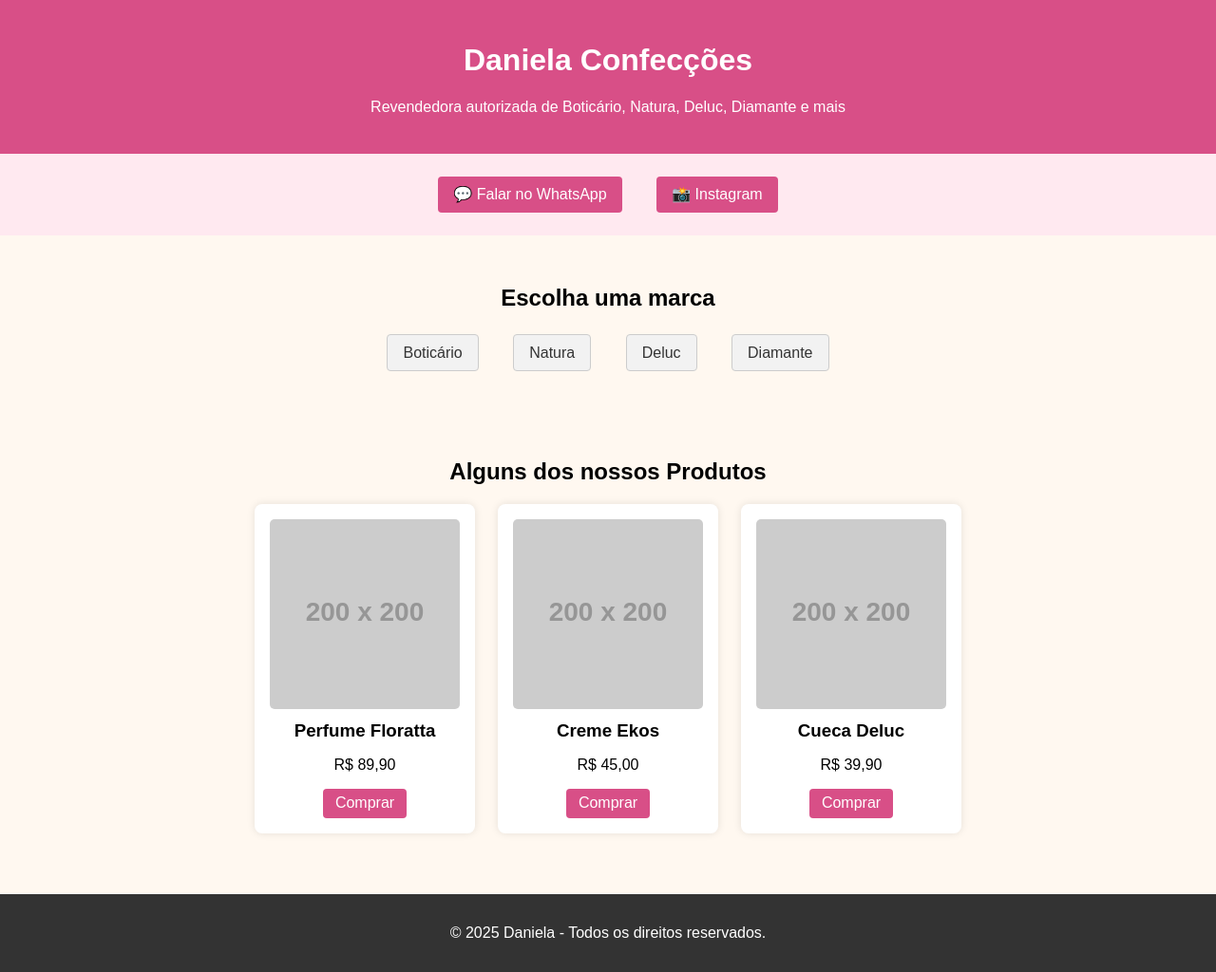
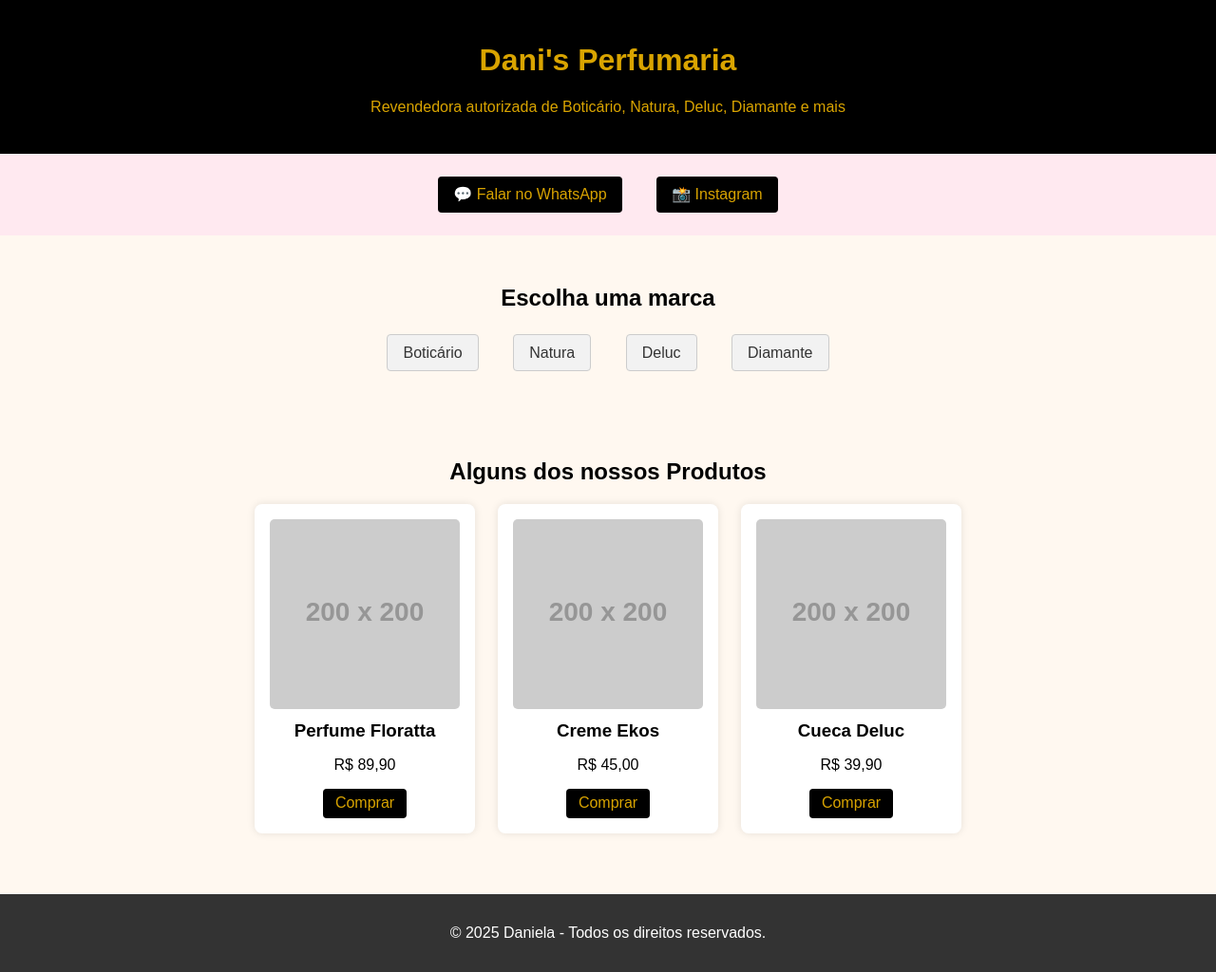
Before and after one commit to Senadcomp/site.loja, a plain HTML site: page index.html in a window 1280 px wide. Shown: the whole page at 95% size. Drawn offline with Linux system fonts and the light colour scheme; placeholder pictures from the web are drawn by us.

Commit message:
alterando cor

```diff
--- a/index.html
+++ b/index.html
@@ -9,7 +9,7 @@
 <body>
 
   <header>
-    <h1>Daniela Confecções</h1>
+    <h1>Dani's Perfumaria</h1>
     <p>Revendedora autorizada de Boticário, Natura, Deluc, Diamante e mais</p>
   </header>
 
--- a/style.css
+++ b/style.css
@@ -5,8 +5,8 @@
 }
 
 header {
-    background-color: #d84f87;
-    color: white;
+    background-color: black;
+    color: #d9a400;
     padding: 1.5rem;
     text-align: center;
 }
@@ -21,8 +21,8 @@
     display: inline-block;
     margin: 0.5rem 1rem;
     text-decoration: none;
-    background: #d84f87;
-    color: white;
+    background: black;
+    color:#d9a400;
     padding: 0.6rem 1rem;
     border-radius: 4px;
 }
@@ -49,8 +49,8 @@
 }
 
 .marcas a:hover {
-    background-color: #d84f87;
-    color: white;
+    background-color: black;
+    color: #d9a400;
 }
 
 .produtos {
@@ -70,7 +70,7 @@
     width: 200px;
     padding: 1rem;
     border-radius: 8px;
-    box-shadow: 0 0 8px rgba(0,0,0,0.1);
+    box-shadow: 0 0 8px rgba(8, 2, 2, 0.1);
 }
 
 .produto img {
@@ -83,8 +83,8 @@
 }
 
 .produto a {
-    background: #d84f87;
-    color: white;
+    background: black;
+    color: #d9a400;
     text-decoration: none;
     padding: 0.4rem 0.8rem;
     display: inline-block;
```
